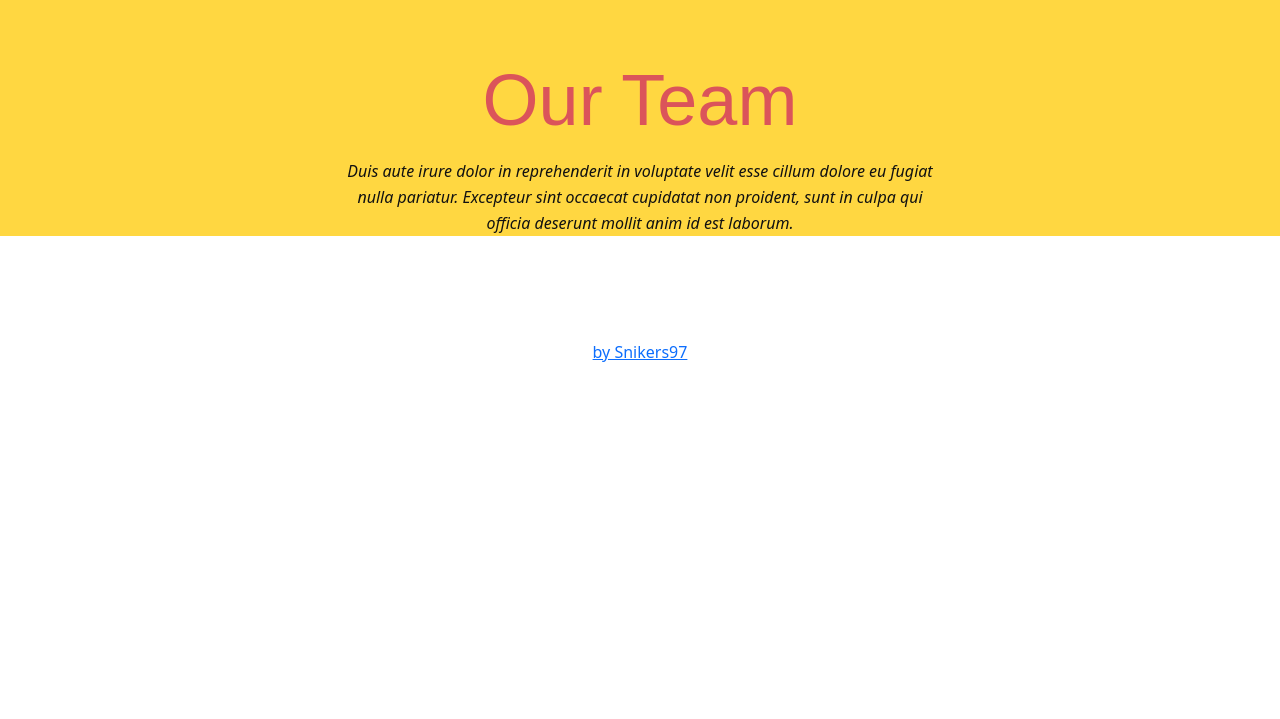
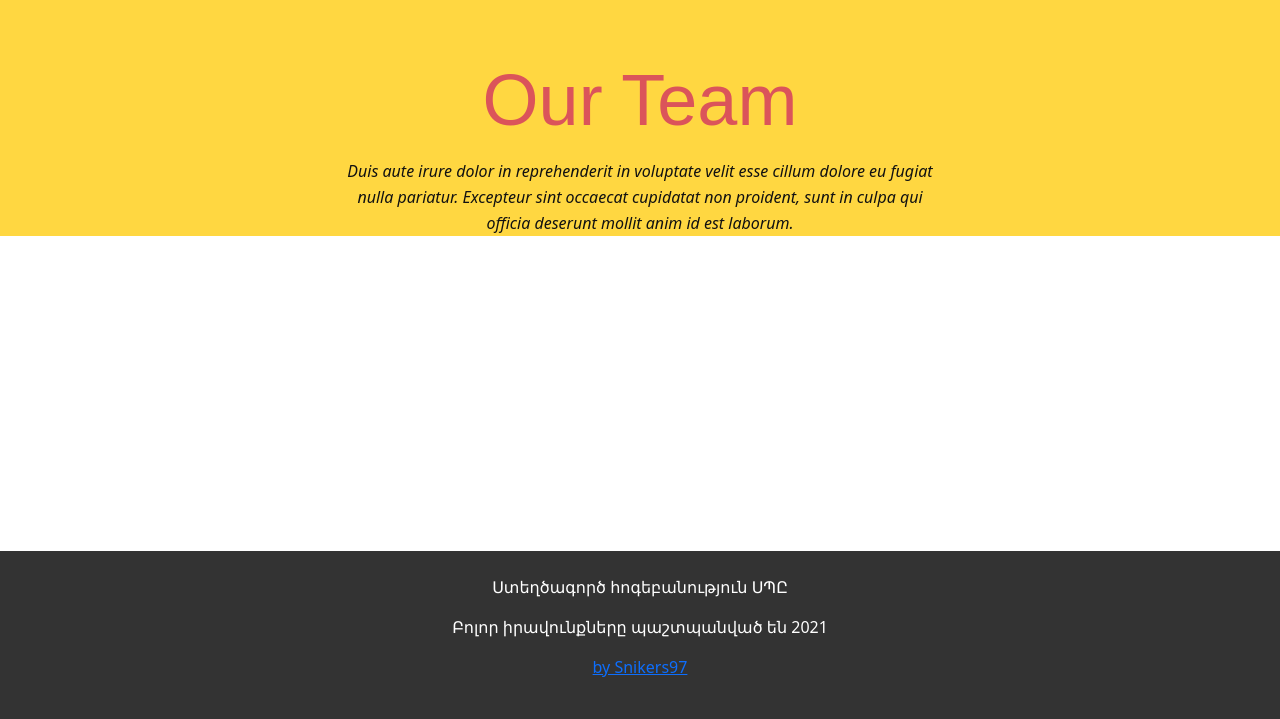
Before and after one commit to Snikers97/creativepsy, a PHP site: page /aboutUs.php in a window 1280 px wide. Shown: the part 81-800 px from the top of the page. Run offline with PHP 8.4, Linux system fonts and the light colour scheme.

Commit message:
we added style for footer

```diff
--- a/style/mystyle.css
+++ b/style/mystyle.css
@@ -12,6 +12,9 @@
 }
 .customBgcolor{
     background-color: #FFD741;
+}
+.customBgfooter{
+    background-color: #333333;
 }
 .customTitle{
     font-size: 4.5rem;
@@ -29,3 +32,7 @@
     line-height: 1.6;
     font-size: 1rem;
 }
+.footer{
+    position: absolute;
+    bottom: 0;
+}
```
